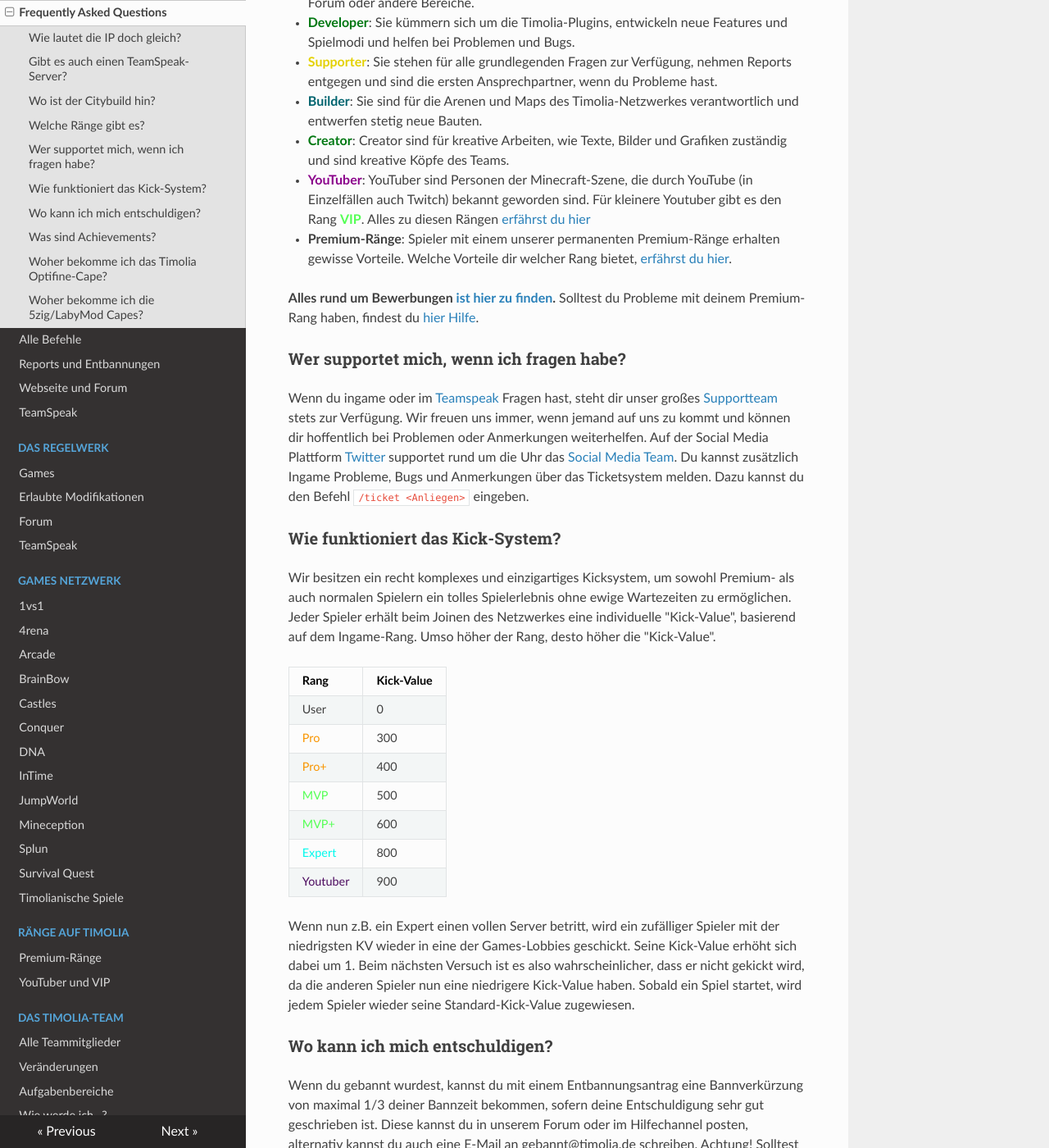
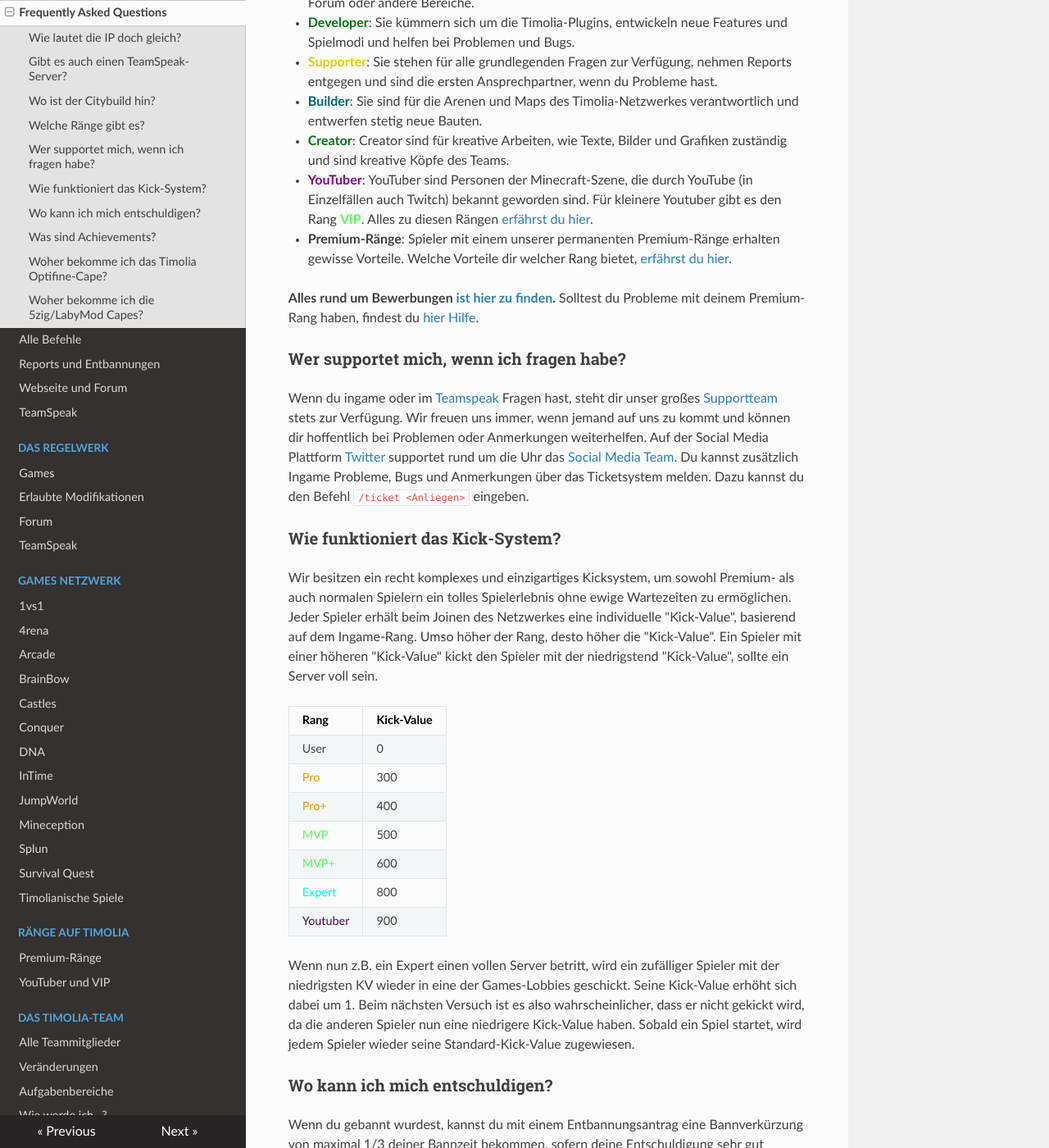
Before and after one commit to TimoliaDE/HowTo, an MkDocs documentation site: the page built from docs/faq.md, in a window 1280 px wide and 1400 px high, scrolled down 850 px. Shown: the whole window at 82% size. Built offline with MkDocs 1.6.1, drawn with Linux system fonts in a browser that asks for light colours; nearby versions of some CDN libraries; old or Windows-style settings are respelled for this version of MkDocs; some of the changed text lies outside the part shown.

Commit message:
Update faq.md

```diff
--- a/docs/faq.md
+++ b/docs/faq.md
@@ -36,7 +36,7 @@ Sie sind für die Arenen und Maps des Timolia-Netzwerkes verantwortlich und entw
 Creator sind für kreative Arbeiten, wie Texte, Bilder und Grafiken zuständig und sind kreative Köpfe des Teams.
 
 - <b><span style="color:#8B008B">YouTuber</span></b>:
-YouTuber sind Personen der Minecraft-Szene, die durch YouTube (in Einzelfällen auch Twitch) bekannt geworden sind. Für kleinere Youtuber gibt es den Rang <b><span style="color:#55FF55">VIP</span></b>. Alles zu diesen Rängen [erfährst du hier](//ranks/youtube/)
+YouTuber sind Personen der Minecraft-Szene, die durch YouTube (in Einzelfällen auch Twitch) bekannt geworden sind. Für kleinere Youtuber gibt es den Rang <b><span style="color:#55FF55">VIP</span></b>. Alles zu diesen Rängen [erfährst du hier](/ranks/youtube/).
 
 - <b>Premium-Ränge</b>:
 Spieler mit einem unserer permanenten Premium-Ränge erhalten gewisse Vorteile. Welche Vorteile dir welcher Rang bietet, [erfährst du hier](/ranks/premium/).
@@ -49,7 +49,7 @@ Auf der Social Media Plattform [Twitter](https://twitter.com/TimoliaTeam) suppor
 
 ### Wie funktioniert das Kick-System?
 Wir besitzen ein recht komplexes und einzigartiges Kicksystem, um sowohl Premium- als auch normalen Spielern ein tolles Spielerlebnis ohne ewige Wartezeiten zu ermöglichen.
-Jeder Spieler erhält beim Joinen des Netzwerkes eine individuelle "Kick-Value", basierend auf dem Ingame-Rang. Umso höher der Rang, desto höher die "Kick-Value".
+Jeder Spieler erhält beim Joinen des Netzwerkes eine individuelle "Kick-Value", basierend auf dem Ingame-Rang. Umso höher der Rang, desto höher die "Kick-Value". Ein Spieler mit einer höheren "Kick-Value" kickt den Spieler mit der niedrigstend "Kick-Value", sollte ein Server voll sein.
 
 | Rang | Kick-Value |
 | ------ | -------- |
```
Also changed, not shown: other parts of docs/faq.md (+1 -1 lines).
